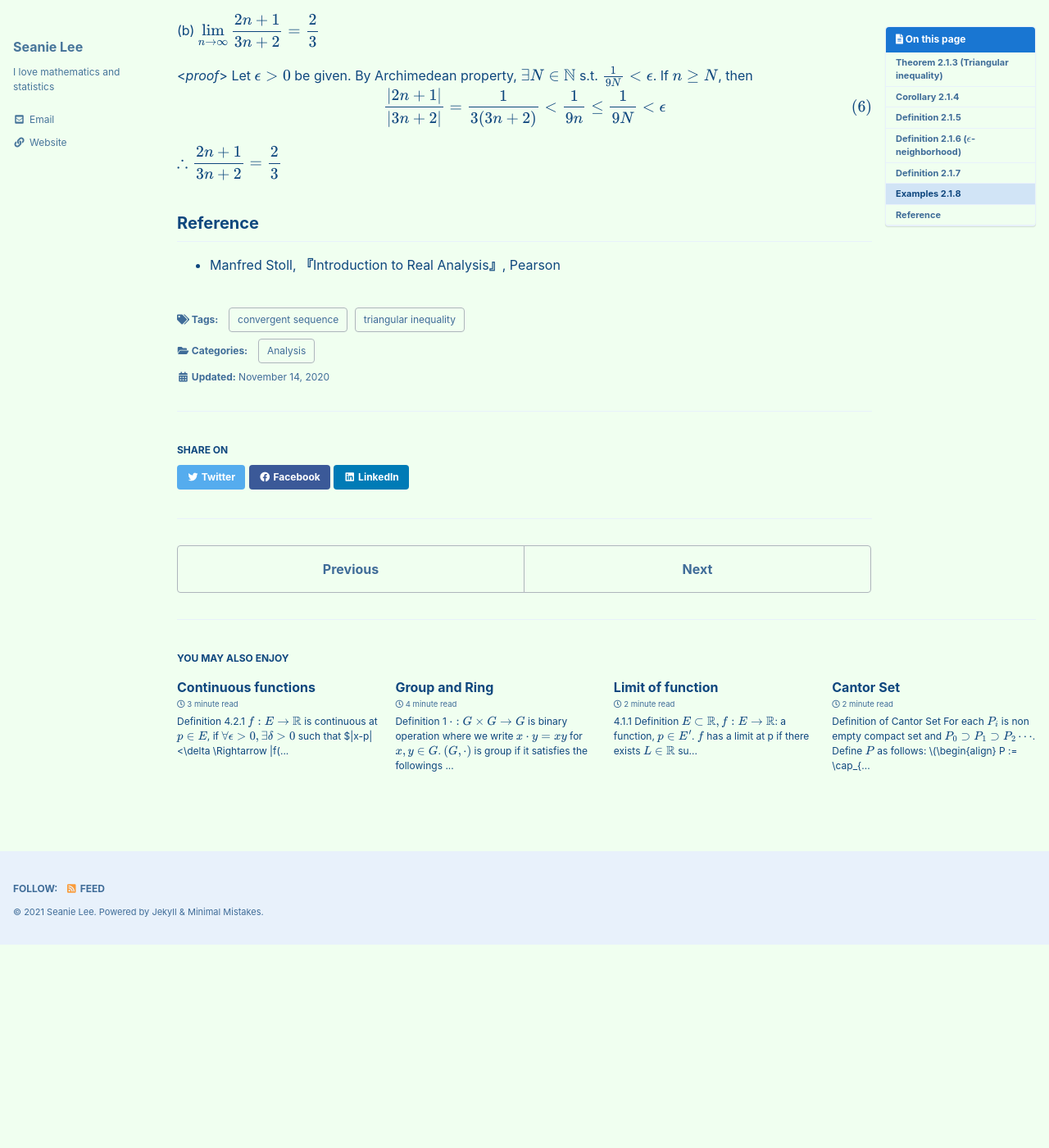
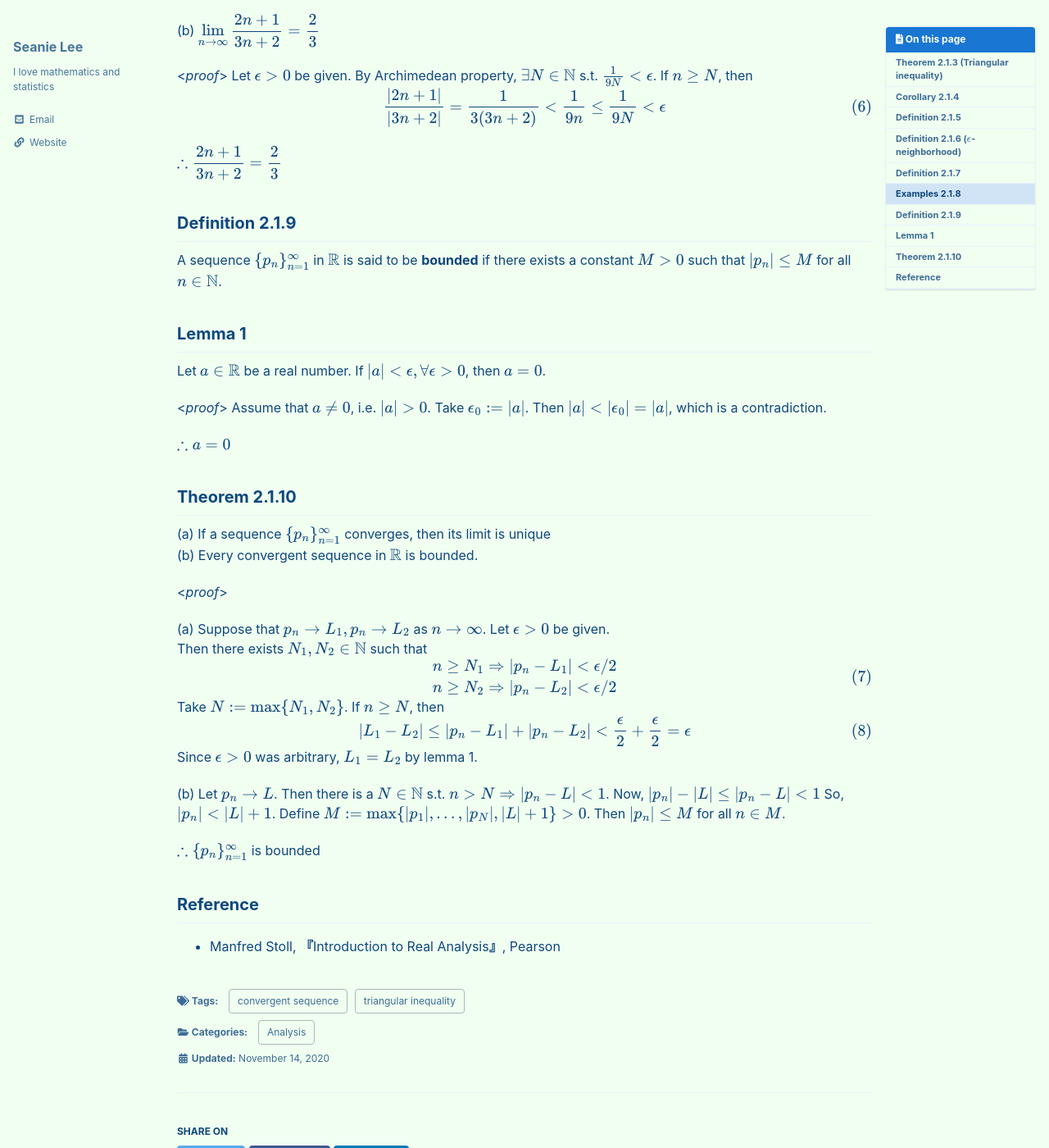
Before and after one commit to seanie12/blog, a Jekyll site: the page built from _posts/2020-11-14-sequence.md, in a window 1280 px wide and 1400 px high, scrolled down 1608 px. Shown: the whole window at 82% size. Built offline with Jekyll 4.4.1, drawn with Linux system fonts in a browser that asks for light colours; cached includes are drawn as plain includes; formulas are drawn with MathJax 3; before the commit the page ends 2761 px from its top, so only the background shows below that; some of the changed text lies outside the part shown.

Commit message:
Update 2020-11-14-sequence.md

```diff
--- a/_posts/2020-11-14-sequence.md
+++ b/_posts/2020-11-14-sequence.md
@@ -100,6 +100,47 @@ $$
 $\therefore \displaystyle{\frac{2n+1}{3n+2}=\frac{2}{3}}$
 $$\tag*{$\square$}$$
 
+## Definition 2.1.9
+A sequence $$\{p_n \}_{n=1}^\infty$$ in $\mathbb{R}$ is said to be **bounded** if there exists a constant $M>0$ such that $|p_n|\leq M$ for all $n\in\mathbb{N}$.
 
+## Lemma 1
+Let $a\in \mathbb{R}$ be a real number. If $|a| < \epsilon, \forall \epsilon >0$, then $a=0$.
+
+<*proof*>
+Assume that $a\neq 0$, i.e. $|a| >0$. Take $\epsilon_0 := |a|$. Then $|a| < |\epsilon_0| = |a|$, which is a contradiction.
+
+$\therefore a= 0$
+$$\tag*{$\square$}$$
+## Theorem 2.1.10
+(a) If a sequence $$\{p_n\}_{n=1}^\infty$$ converges, then its limit is unique <br /> (b) Every convergent sequence in $\mathbb{R}$ is bounded.
+
+<*proof*>
+
+(a) Suppose that $p_n\to L_1, p_n \to L_2$ as $n\to\infty$. Let $\epsilon >0$ be given. <br /> Then there exists $N_1, N_2\in\mathbb{N}$ such that
+$$
+\begin{align}
+\begin{split}
+n\geq N_1 &\Rightarrow |p_n-L_1| <\epsilon/2 \\
+n\geq N_2 &\Rightarrow |p_n-L_2| <\epsilon/2 \\
+\end{split}
+\end{align}
+$$
+Take $$N:=\max\{N_1, N_2\}$$. If $n\geq N$, then
+$$
+\begin{align}
+|L_1-L_2| \leq |p_n-L_1| + |p_n-L_2| < \frac{\epsilon}{2} +\frac{\epsilon}{2} = \epsilon
+\end{align}
+$$
+Since $\epsilon >0$ was arbitrary, $L_1 = L_2$ by lemma 1.
+$$\tag*{$\square$}$$
+
+(b) Let $p_n \to L$. Then there is a $N\in\mathbb{N}$ s.t. $n> N \Rightarrow |p_n -L| <1$. Now,
+$$
+|p_n| -|L| \leq |p_n-L| < 1
+$$
+So, $|p_n| <|L|+1$. Define $$M:= \max\{ |p_1|, \ldots, |p_N|, |L|+1\} > 0$$. Then $|p_n| \leq M$ for all $n\in M$.
+
+$$\therefore \{p_n \}_{n=1}^\infty$$ is bounded
+$$\tag*{$\square$}$$
 ## Reference
 - Manfred Stoll,  **『**Introduction to Real Analysis**』**, Pearson
```
